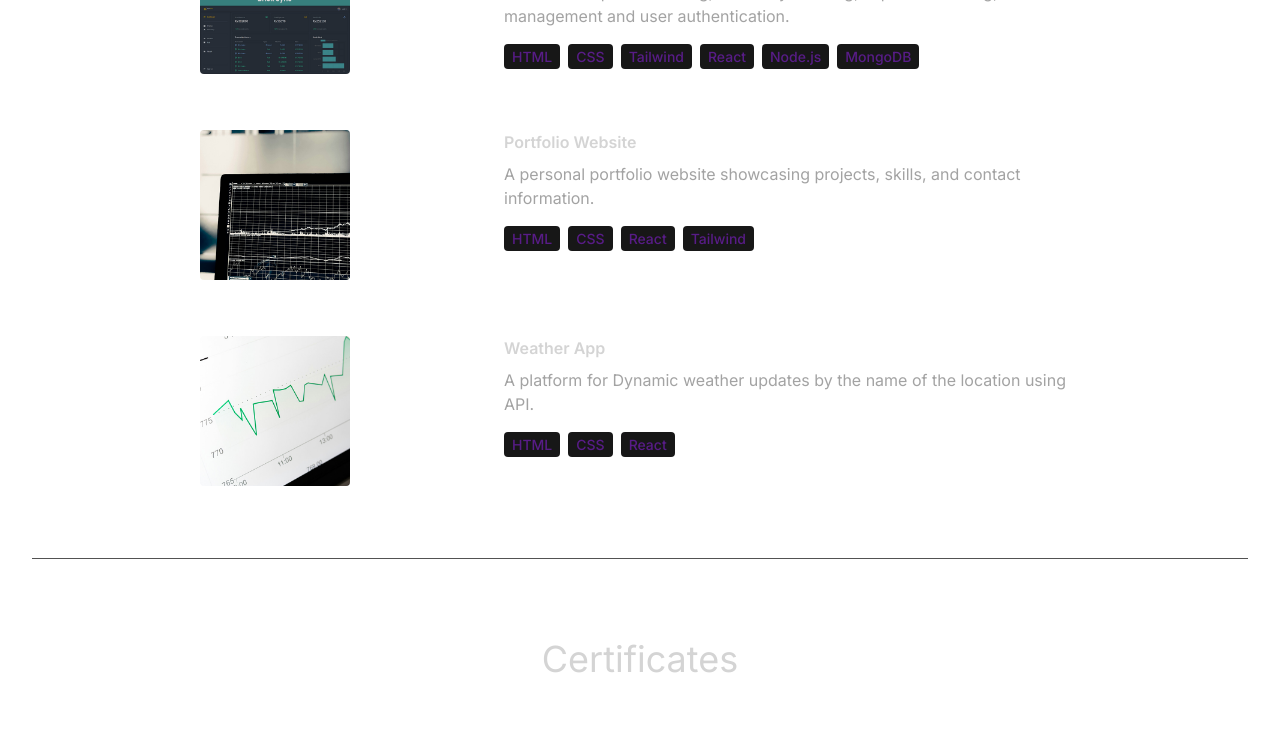
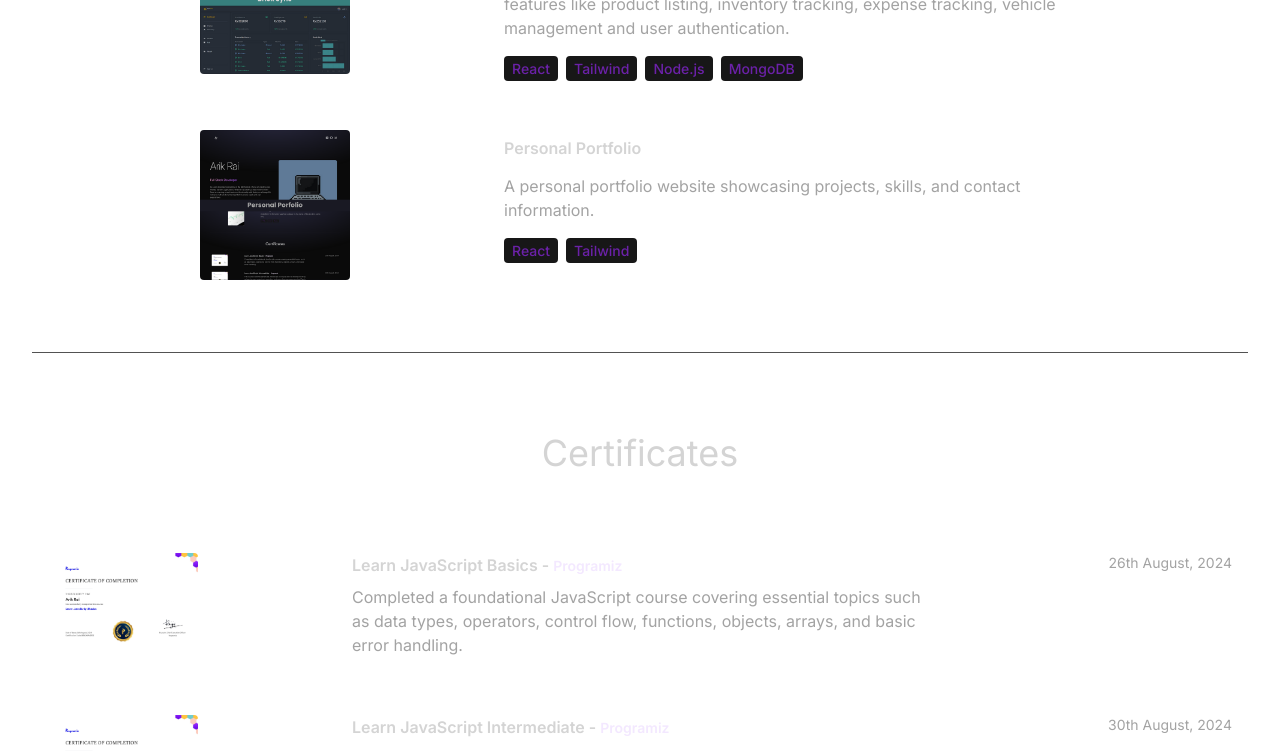
Before and after one commit to KilluaZ01/React_Portfolio, a React (Vite) app: page / in a window 1280 px wide. Shown: the part 2780-3531 px from the top of the page. Built offline with nearby package versions, Linux system fonts and the light colour scheme.

Commit message:
Git Link Added to Projects

```diff
--- a/src/components/Projects.jsx
+++ b/src/components/Projects.jsx
@@ -1,7 +1,11 @@
 import { PROJECTS } from "../constants";
 import { motion } from "framer-motion";
+import { FaGithub } from "react-icons/fa";
+import { useState } from "react";
 
 const Projects = () => {
+  const [hoveredProject, setHoveredProject] = useState(null);
+
   return (
     <div className="border-b border-neutral-600 pb-4">
       <motion.h1
@@ -36,11 +40,29 @@ const Projects = () => {
               transition={{ duration: 1 }}
               className="w-full max-w-xl lg:w-3/4"
             >
-              <h6 className="mb-2 font-semibold">{project.title}</h6>
+              <div className="flex justify-between items-center">
+                <h6 className="mb-2 font-semibold">{project.title}</h6>
+                <a
+                  href={project.githubLink}
+                  target="_blank"
+                  rel="noopener noreferrer"
+                  onMouseEnter={() => setHoveredProject(index)}
+                  onMouseLeave={() => setHoveredProject(null)}
+                  className="relative inline-block text-lg font-light cursor-pointer"
+                >
+                  <FaGithub className="text-4xl mb-2 text-white hover:text-purple-800" />
+                  {hoveredProject === index && (
+                    <span className="absolute bottom-full mb-2 rounded-lg bg-gray-800 px-2 py-1 text-center text-sm text-white">
+                      View Source Code
+                    </span>
+                  )}
+                </a>
+              </div>
+
               <p className="mb-4 text-neutral-400">{project.description}</p>
               {project.technologies.map((tech, index) => (
                 <span
-                  className="mr-2 rounded bg-neutral-900 px-2 py-1 text-sm font-medium text-purple-900"
+                  className="mr-2 rounded bg-neutral-900 px-2 py-1 text-sm font-medium text-purple-800"
                   key={index}
                 >
                   {tech}
--- a/src/constants/index.js
+++ b/src/constants/index.js
@@ -1,7 +1,5 @@
 import projectBrickSync from "../assets/projects/project_BrickSync.png";
-import project2 from "../assets/projects/project-2.jpg";
-import project3 from "../assets/projects/project-3.jpg";
-import project4 from "../assets/projects/project-4.jpg";
+import projectPersonalPortfolio from "../assets/projects/project_PersonalPortfolio.png";
 
 import certificateJsBasics from "../assets/certificates/certificate_jsBasics.jpg";
 import certificateJsIntermediate from "../assets/certificates/certificate_jsIntermediate.jpg";
@@ -28,21 +26,16 @@ export const PROJECTS = [
     image: projectBrickSync,
     description:
       "A fully functional full stack inventory & expense tracking webapp with features like product listing, inventory tracking, expense tracking, vehicle management and user authentication.",
-    technologies: ["HTML", "CSS", "Tailwind", "React", "Node.js", "MongoDB"],
+    technologies: ["React", "Tailwind", "Node.js", "MongoDB"],
+    githubLink: "https://github.com/KilluaZ01/BrickSync.git",
   },
   {
-    title: "Portfolio Website",
-    image: project3,
+    title: "Personal Portfolio",
+    image: projectPersonalPortfolio,
     description:
       "A personal portfolio website showcasing projects, skills, and contact information.",
-    technologies: ["HTML", "CSS", "React", "Tailwind"],
-  },
-  {
-    title: "Weather App",
-    image: project4,
-    description:
-      "A platform for Dynamic weather updates by the name of the location using API.",
-    technologies: ["HTML", "CSS", "React"],
+    technologies: ["React", "Tailwind"],
+    githubLink: "https://github.com/KilluaZ01/React_Portfolio.git",
   },
 ];
 
@@ -61,7 +54,7 @@ export const CERTIFICATE = [
     image: certificateJsIntermediate,
     description:
       "This course covered advanced JavaScript concepts such as truthy and falsy values, ternary operators, recursion, and asynchronous programming (Fetch API, promises, async/await). I also worked with JSON, explored variable scope, and hoisting. A project on fetching and displaying movie data helped solidify these concepts.",
-    date: "26th August, 2024",
+    date: "30th August, 2024",
   },
 ];
 
```
Also changed, not shown: src/assets/projects/project_PersonalPortfolio.png (added).
